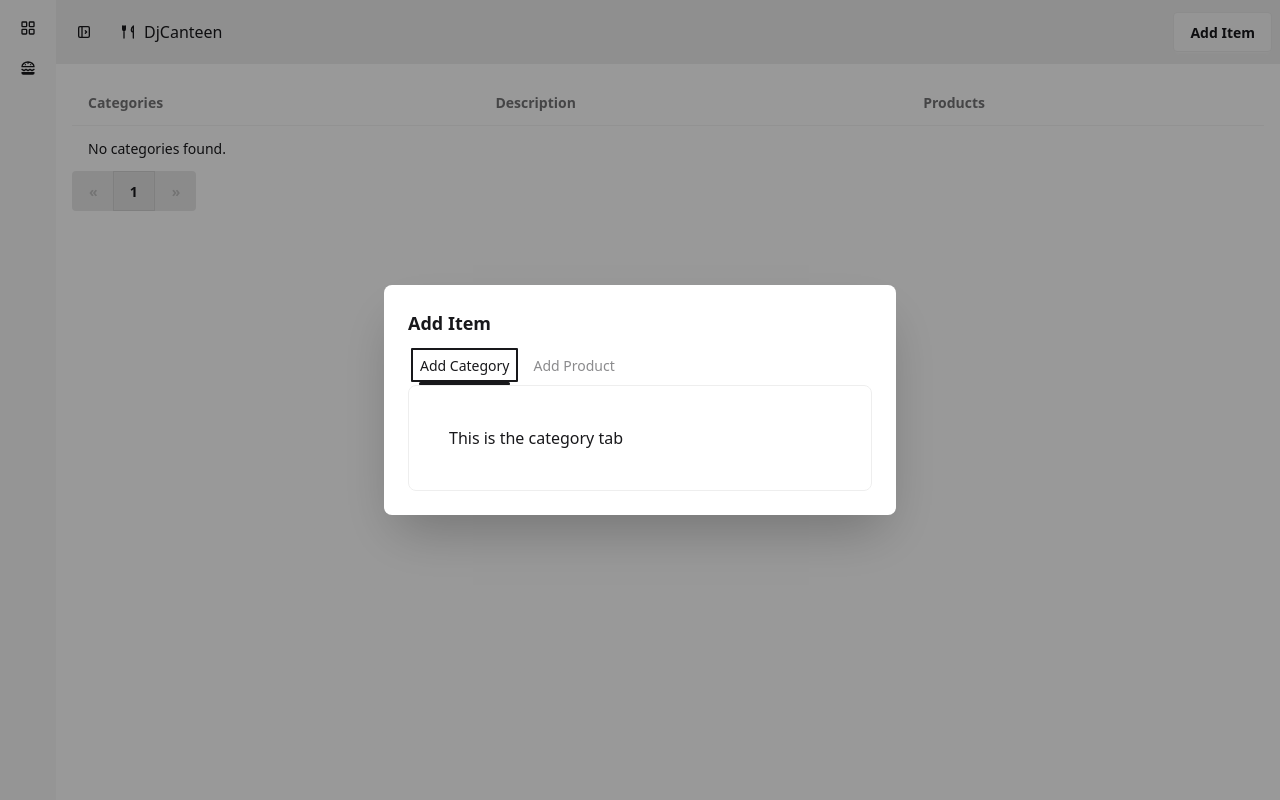
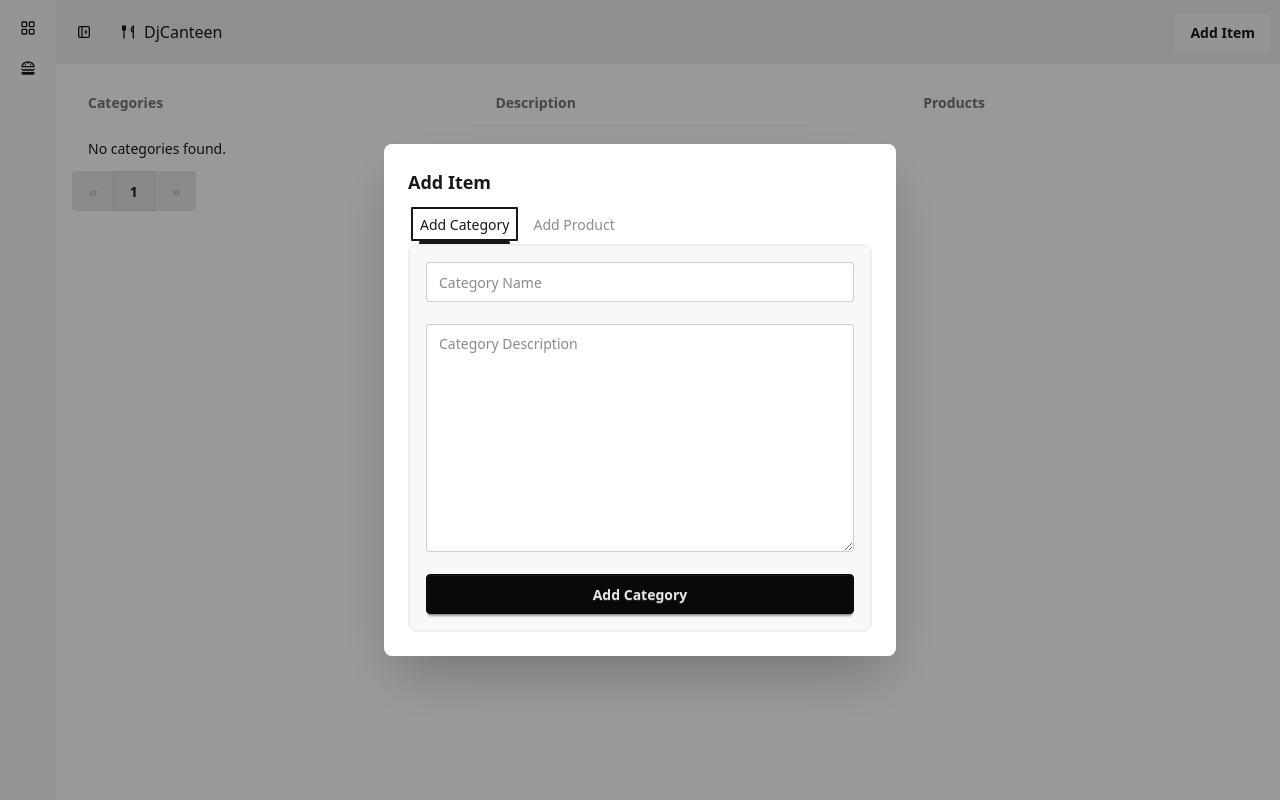
Before and after one commit to Jordhy-jpg/DjCanteen, a Django app: page / in a window 1280 px wide, after a click on "Add Item". Run offline with Django 5.2, Linux system fonts and the light colour scheme; data that the repository does not hold is empty; style sheets or scripts are compiled from the project's sources.

Commit message:
wired category form

```diff
--- a/catalogue/templates/layouts/app.dj.html
+++ b/catalogue/templates/layouts/app.dj.html
@@ -33,7 +33,17 @@
               <!-- name of each tab group should be unique -->
               <div class="tabs tabs-border mt-2">
                 <input type="radio" name="add_items_tab" class="tab" aria-label="Add Category" checked="checked"/>
-                <div class="tab-content border-base-300 bg-base-100 p-10">This is the category tab</div>
+                <div class="tab-content border-base-300 bg-base-100">
+                    <form hx-post="{% url "add_category" %}" hx-target="#category-form-errors">
+                        {% csrf_token %}
+                        <fieldset class="fieldset bg-base-200 border-base-300 rounded-box w-full border p-4">
+                          {{ category_form.name }}
+                          {{ category_form.description }}
+                          <button type="submit" class="btn btn-neutral mt-4">Add Category</button>
+                        </fieldset>
+                    </form>
+                    <div id="category-form-errors" aria-live="polite"></div>
+                </div>
 
                 <input type="radio" name="add_items_tab" class="tab" aria-label="Add Product"/>
                 <div class="tab-content border-base-300 bg-base-100 p-10">This is the product tab</div>
--- a/catalogue/urls.py
+++ b/catalogue/urls.py
@@ -1,8 +1,9 @@
 from django.urls import path
 
-from .views import categories_index, products_index
+from .views import add_category, categories_index, products_index
 
 urlpatterns = [
     path("", categories_index, name="categories_index"),
     path("products/index/", products_index, name="products_index"),
+    path("categories/add/", add_category, name="add_category"),
 ]
--- a/catalogue/views.py
+++ b/catalogue/views.py
@@ -1,15 +1,22 @@
 from django.core.paginator import Paginator
 from django.db.models.aggregates import Count
+from django.http import HttpResponse
 from django.shortcuts import render
+from django.urls.base import reverse
+from django.views.decorators.http import require_http_methods
+
+from catalogue.forms import CategoryForm
 
 from .models import Category, Product
 
 
 # Create your views here.
 def categories_index(request):
-    queryset = Category.objects.annotate(product_count=Count('products')).order_by('-id')
-    paginator = Paginator(queryset, 2)
-    page_number = request.GET.get('page')
+    queryset = Category.objects.annotate(product_count=Count("products")).order_by(
+        "-id"
+    )
+    paginator = Paginator(queryset, 5)
+    page_number = request.GET.get("page")
     categories = paginator.get_page(page_number)
 
     return render(request, "pages/categories/index.dj.html", {"categories": categories})
@@ -22,3 +29,14 @@ def products_index(request):
     products = paginator.get_page(page_number)
 
     return render(request, "pages/products/index.dj.html", {"products": products})
+
+
+@require_http_methods(["POST"])
+def add_category(request):
+    form = CategoryForm(request.POST)
+    if form.is_valid():
+        form.save()
+        response = HttpResponse()
+        response["HX-Location"] = reverse("categories_index")
+        return response
+    return HttpResponse(form.errors.as_ul())
```
